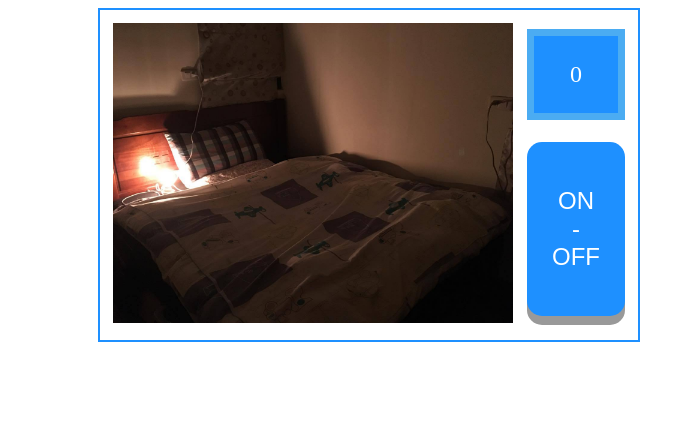
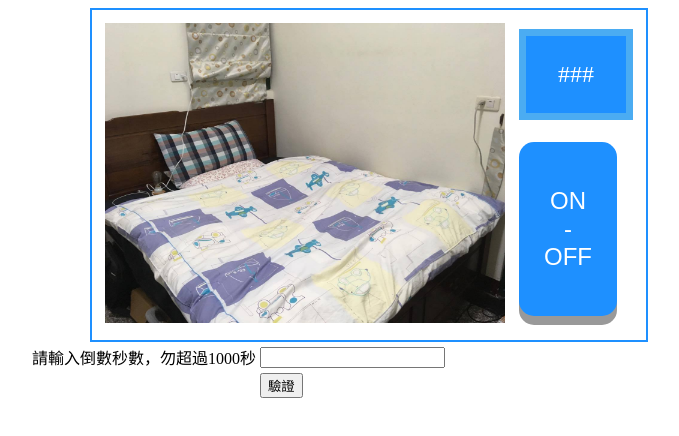
Before and after one commit to victorloo/AC_assignment_S18L2, a plain HTML site: page Q1.html in a window 1280 px wide. Shown: the whole page, without its empty margins (271-950 px from the left). Drawn offline with Linux system fonts and the light colour scheme.

Commit message:
finish q1 but css

```diff
--- a/Q1.html
+++ b/Q1.html
@@ -55,7 +55,7 @@
         </td>
         <td>
           <!--- 倒數計時器 -->
-          <div class="div" id="timer">5</div>
+          <div class="div" id="timer">###</div>
         </td>
       </tr>
       <tr>
@@ -68,14 +68,35 @@
       </tr>
     </tbody>
   </table>
+  <div class="enter" style="margin:0px auto;padding-left: 40px; width:720px">
+    <form id="form" action="">
+      <table>
+        <tr>
+          <td>
+            <label>請輸入倒數秒數，勿超過1000秒</label>
+          </td>
+          <td>
+            <input type="text" id="nric">
+          </td>
+        </tr>
+        <tr>
+          <td></td>
+          <td>
+            <input type="button" name="myButton" value="驗證" onclick="validate()">
+          </td>
+        </tr>
+      </table>
+    </form>
+    <p id="result"></p>
+  </div>
   <script>
     "use strict";
     var state = "on";
-
+    /*開關*/
     function toggleLight() {
       var image = document.getElementById("image");
 
-      if ( state == "on" ) {
+      if (state == "on") {
         state = "off";
         image.src = "image/off.jpg";
       } else {
@@ -84,8 +105,24 @@
       }
     }
 
-    var timeLeft = 5;
 
+    /*驗證*/
+    function validate() {
+      var nric = document.getElementById("nric");
+      var code = nric.value;
+      if (code == "") {
+        alert("輸入框不得空白");
+        return;
+      } else if (isNaN(code)) {
+        alert("請輸入數字");
+        return;
+      } else if (code.length >= 4) {
+        alert("請勿輸入1000秒以上");
+        return;
+      } else {
+        document.getElementById("result").innerHTML = "通過驗證";
+        var timeLeft = parseInt(code, 10);
+        document.getElementById("timer").innerHTML = timeLeft;
         function countDownTimer() {
           timeLeft = timeLeft - 1;
           if (timeLeft <= 0) {
@@ -95,6 +132,17 @@
           document.getElementById("timer").innerHTML = timeLeft;
         }
         var setting = setInterval(countDownTimer, 1000);
+        form.myButton.disabled = true;
+      }
+
+}
+
+
+    /*倒數*/
+
+
+
+
   </script>
 </body>
 
```
Lines whose indentation alone changed are shown as unchanged.
